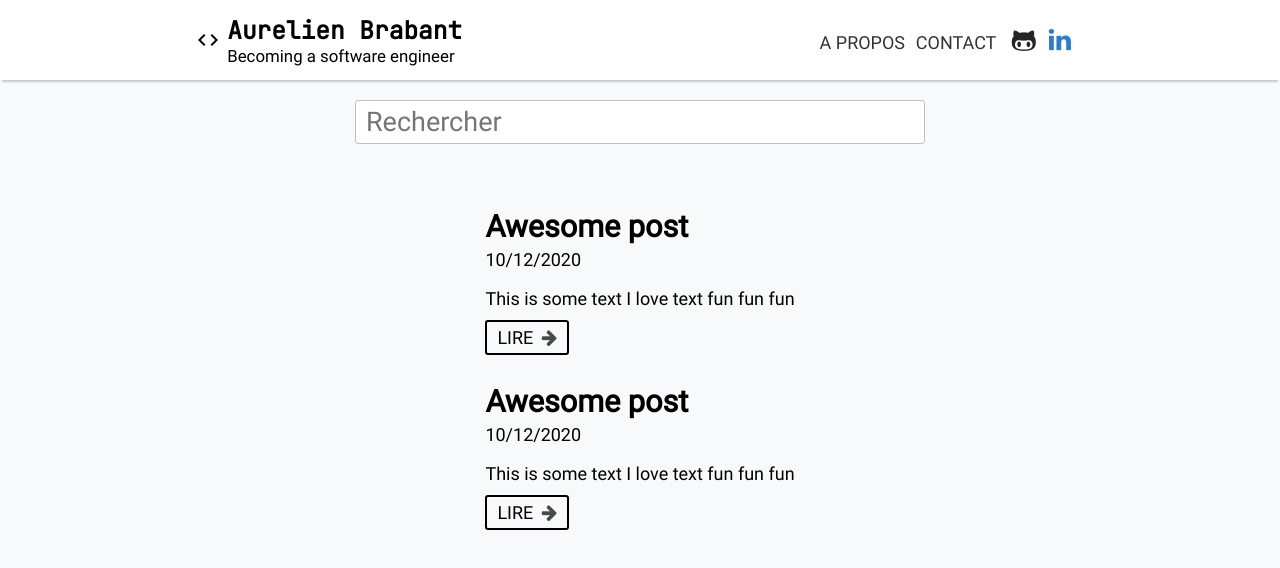
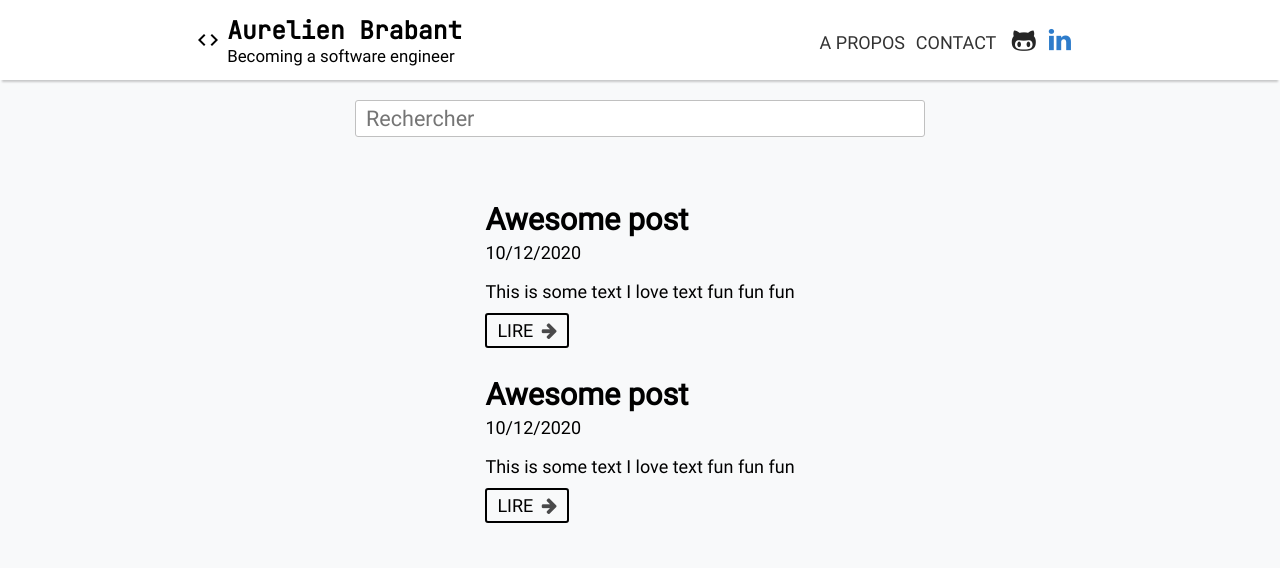
Before and after one commit to aurelien-brabant/legacy-aurelienbrabant.fr, a Next.js app: page / in a window 1280 px wide. Shown: the top 568 px of the page. Built offline with nearby package versions, Linux system fonts and the light colour scheme.

Commit message:
Decreased searchbar font-size

```diff
--- a/styles/index.module.css
+++ b/styles/index.module.css
@@ -13,7 +13,7 @@
 .barWrapper input {
 	width: 100%;
 	font-family: inherit;
-	font-size: 1.5em;
+	font-size: 1.2em;
 	outline: none;
 	padding: 5px 10px;
 	padding-right: 1.8em;
```
